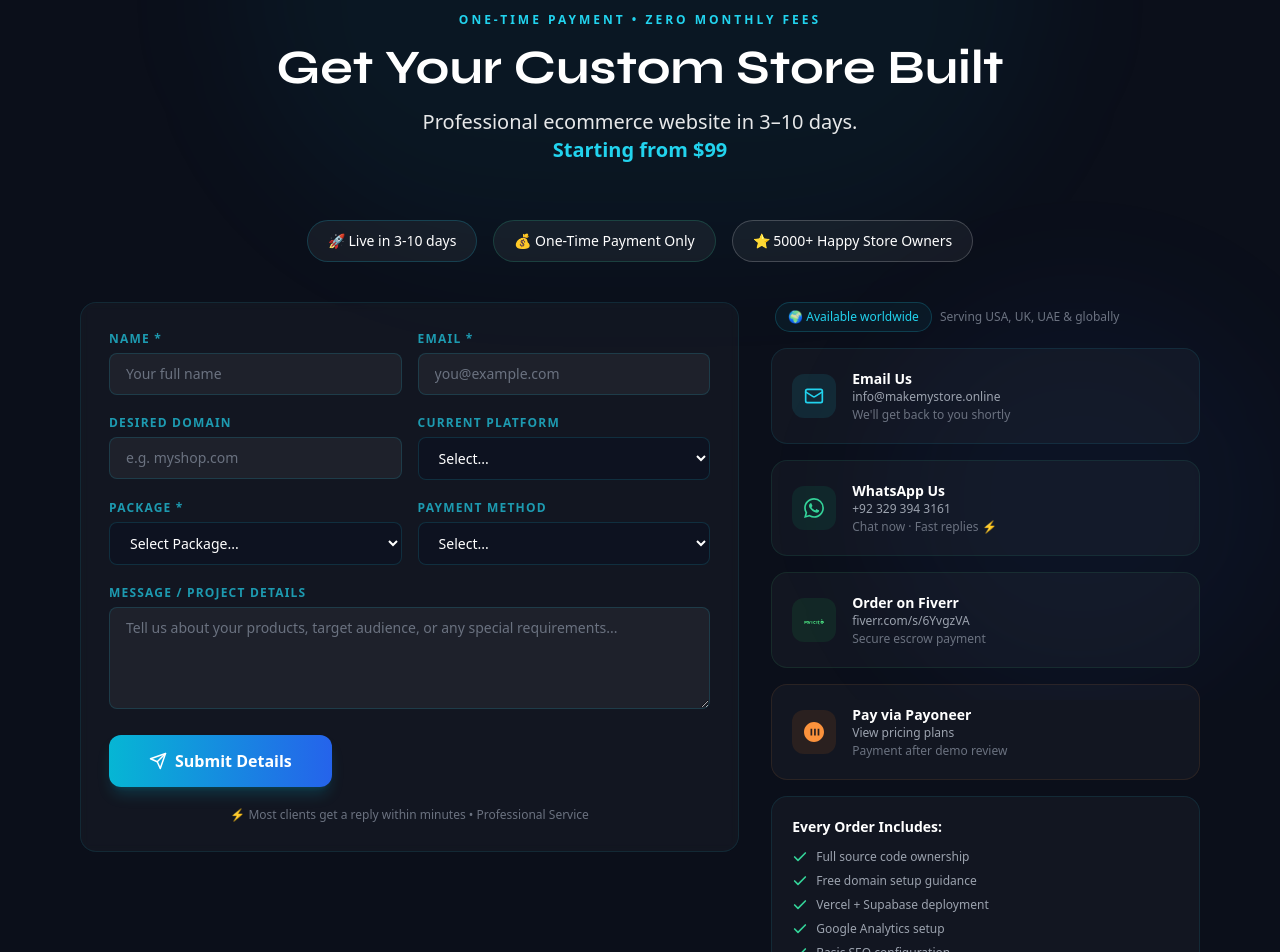
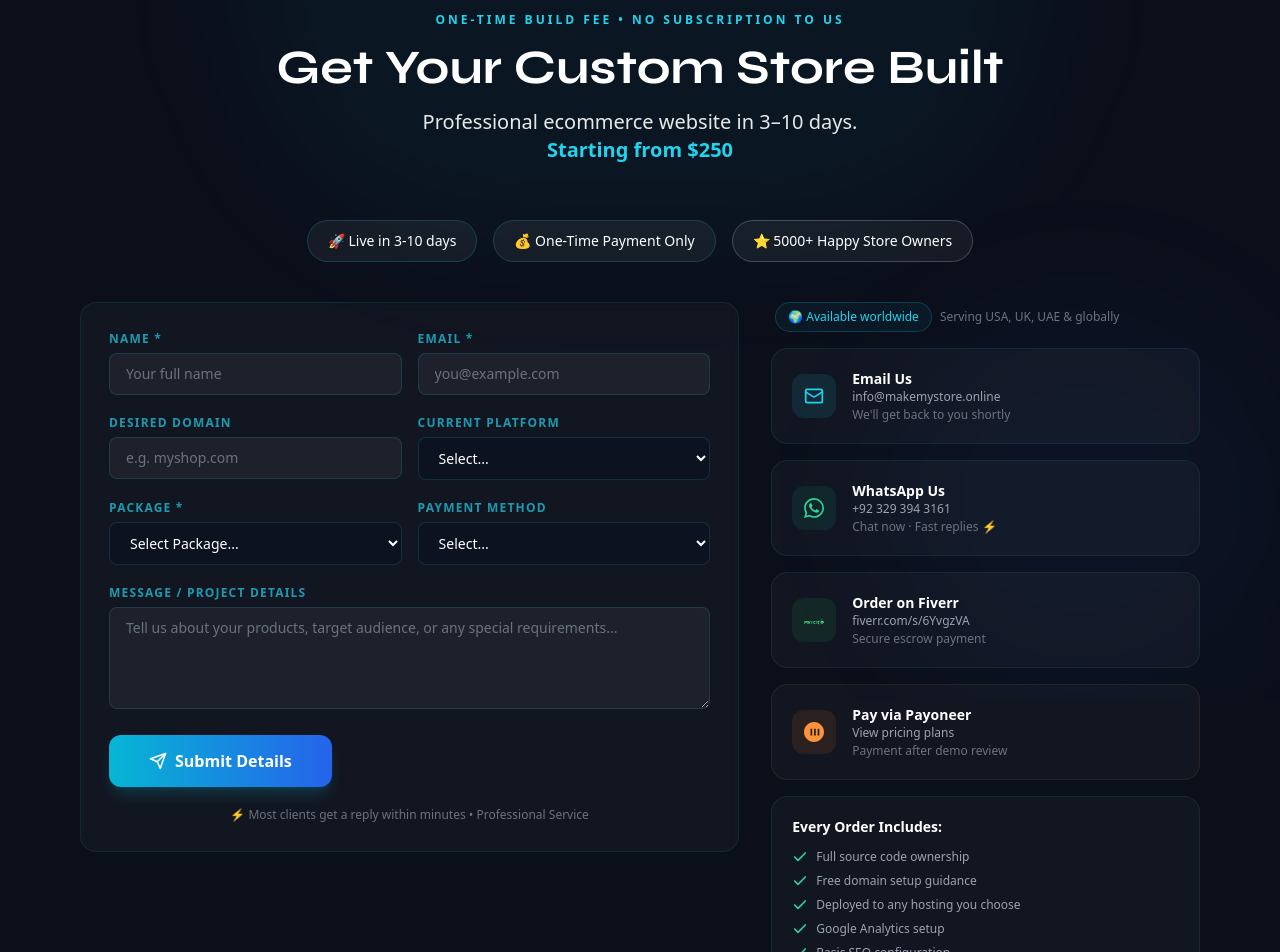
Before and after one commit to aliimranrauf-oss/CLAUDE_NEXTJS, a Next.js app: page /contact in a window 1280 px wide. Shown: the part 100-1052 px from the top of the page. Built offline with nearby package versions, Linux system fonts and the light colour scheme; no server answers.

Commit message:
Update page.tsx

```diff
--- a/app/contact/page.tsx
+++ b/app/contact/page.tsx
@@ -116,14 +116,14 @@
         {/* Header */}
         <div className="text-center mb-14">
           <p className="text-xs font-semibold uppercase tracking-[0.25em] text-cyan-400 mb-4">
-            ONE-TIME PAYMENT • ZERO MONTHLY FEES
+            ONE-TIME BUILD FEE • NO SUBSCRIPTION TO US
           </p>
           <h1 className="text-4xl md:text-5xl font-bold text-white leading-tight mb-4">
             Get Your Custom Store Built
           </h1>
           <p className="text-xl text-white/90 max-w-lg mx-auto">
             Professional ecommerce website in 3–10 days.<br />
-            <span className="text-cyan-400 font-semibold">Starting from $99</span>
+            <span className="text-cyan-400 font-semibold">Starting from $250</span>
           </p>
         </div>
 
@@ -210,9 +210,9 @@
                       defaultValue={isSpeedAudit ? 'Website Speed Optimization — Free Audit' : ''}
                     >
                       <option value="">Select Package...</option>
-                      <option>Launch — $99</option>
-                      <option>Growth — $249</option>
-                      <option>Scale — $499</option>
+                      <option>Launch — $250</option>
+                      <option>Growth — $500</option>
+                      <option>Scale — $1000</option>
                       <option>Website Speed Optimization — Free Audit</option>
                       <option>Not sure yet</option>
                     </select>
@@ -337,7 +337,7 @@
                 {[
                   'Full source code ownership',
                   'Free domain setup guidance',
-                  'Vercel + Supabase deployment',
+                  'Deployed to any hosting you choose',
                   'Google Analytics setup',
                   'Basic SEO configuration',
                   '7-day post-delivery support',
```
